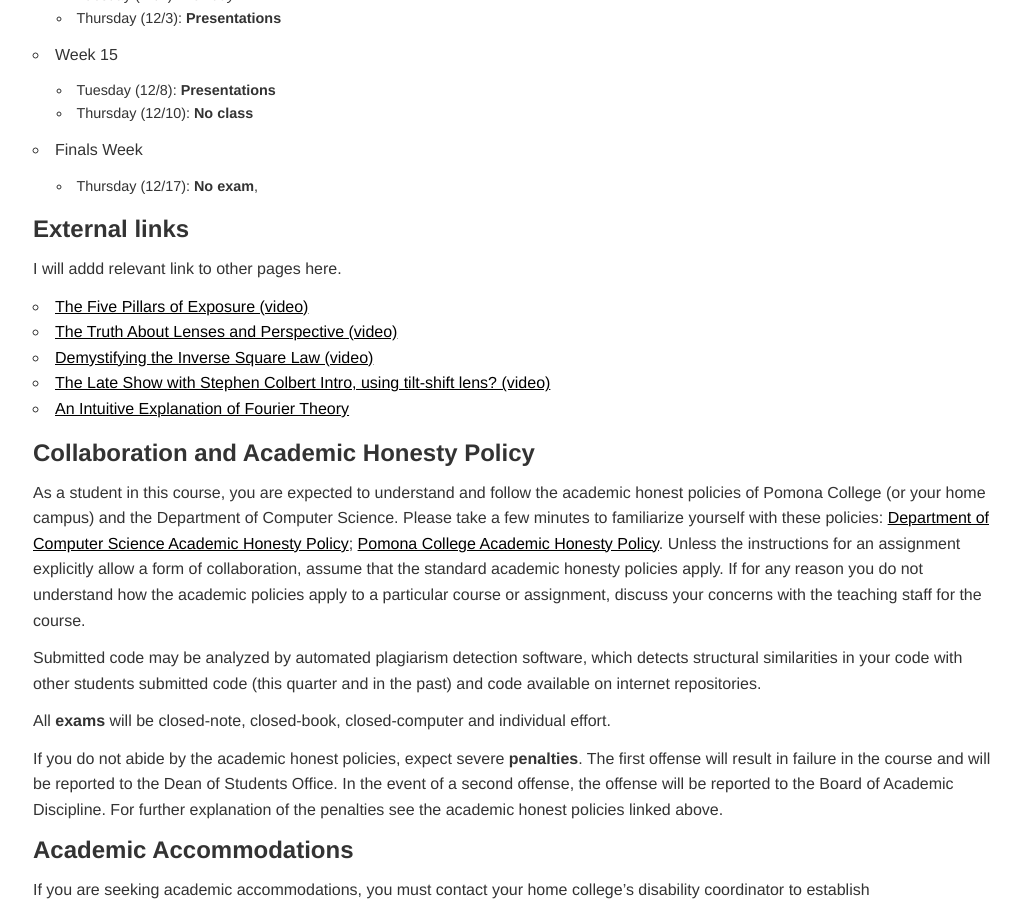
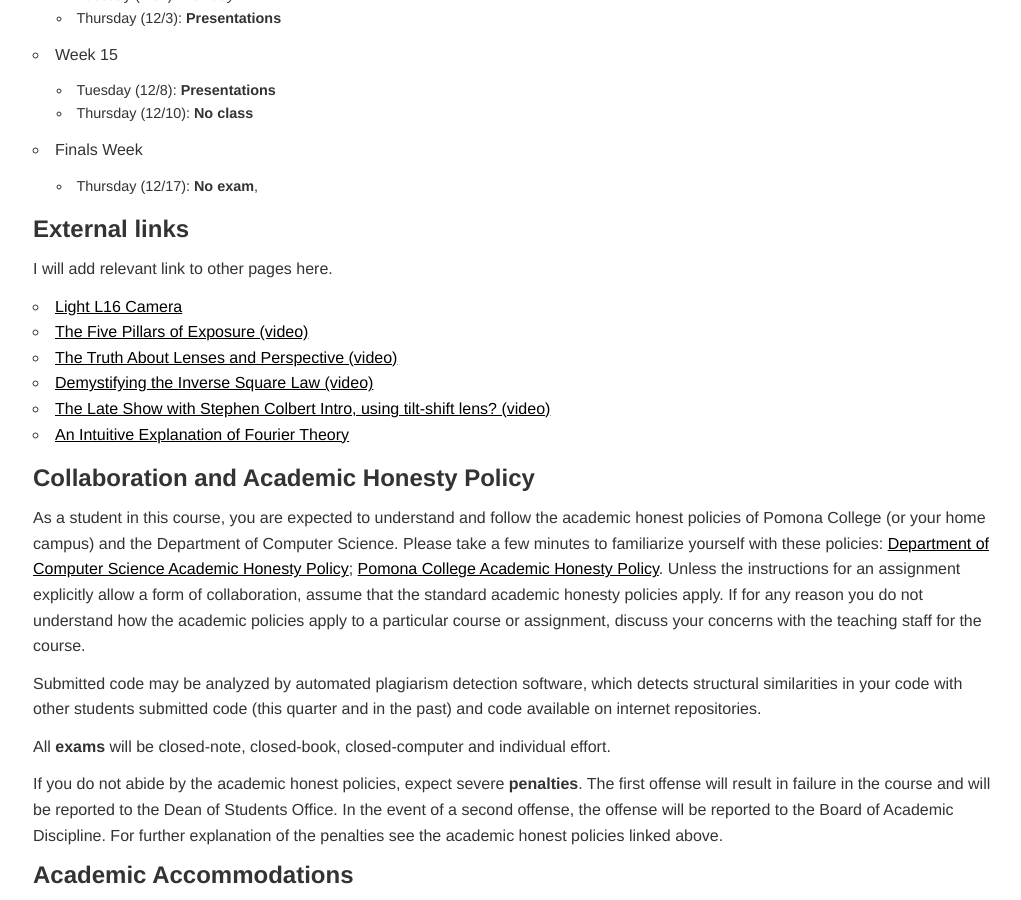
Before and after one commit to jacksonjw12/mbannister.github.io, a Jekyll site: the page built from _teaching/181m-f15/index.md, in a window 1280 px wide and 900 px high, scrolled down 3740 px. Shown: the whole window, without its empty margins (127-1148 px from the left). Built offline with Jekyll 4.4.1, drawn with Linux system fonts in a browser that asks for light colours.

Commit message:
Add link to 181

```diff
--- a/_teaching/181m-f15/index.md
+++ b/_teaching/181m-f15/index.md
@@ -141,8 +141,9 @@ The following schedule is to be considered tentative, and will likely change dur
   - Thursday (12/17): __No exam__,
 
 ## External links
-I will addd relevant link to other pages here.
+I will add relevant link to other pages here.
 
+- [Light L16 Camera](https://light.co)
 - [The Five Pillars of Exposure (video)](https://www.youtube.com/watch?v=c9ZwMuP1vQg)
 - [The Truth About Lenses and Perspective (video)](https://www.youtube.com/watch?v=FP3kvSbN8q0)
 - [Demystifying the Inverse Square Law (video)](https://www.youtube.com/watch?v=hjIKwOdfPMw)
```
